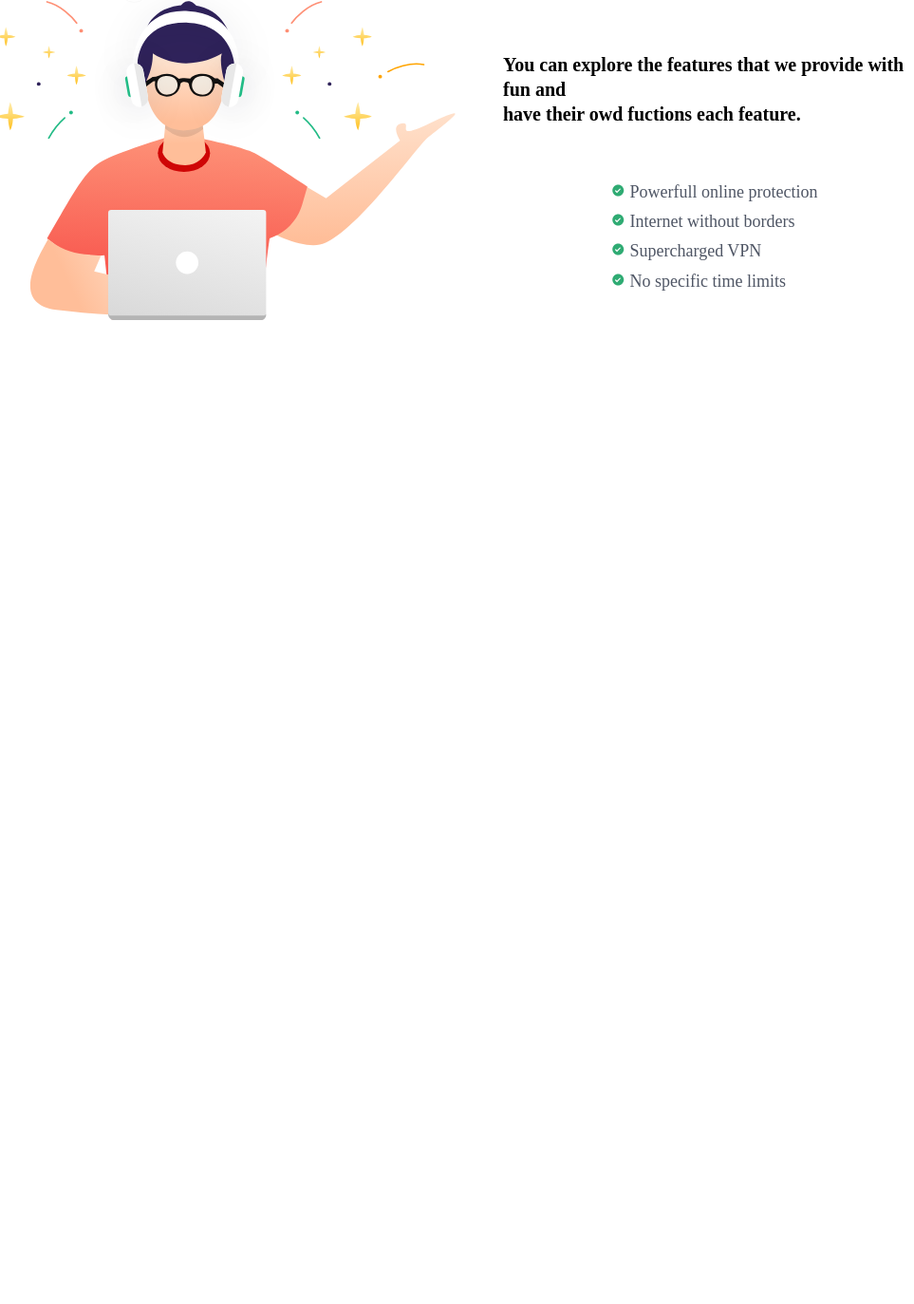
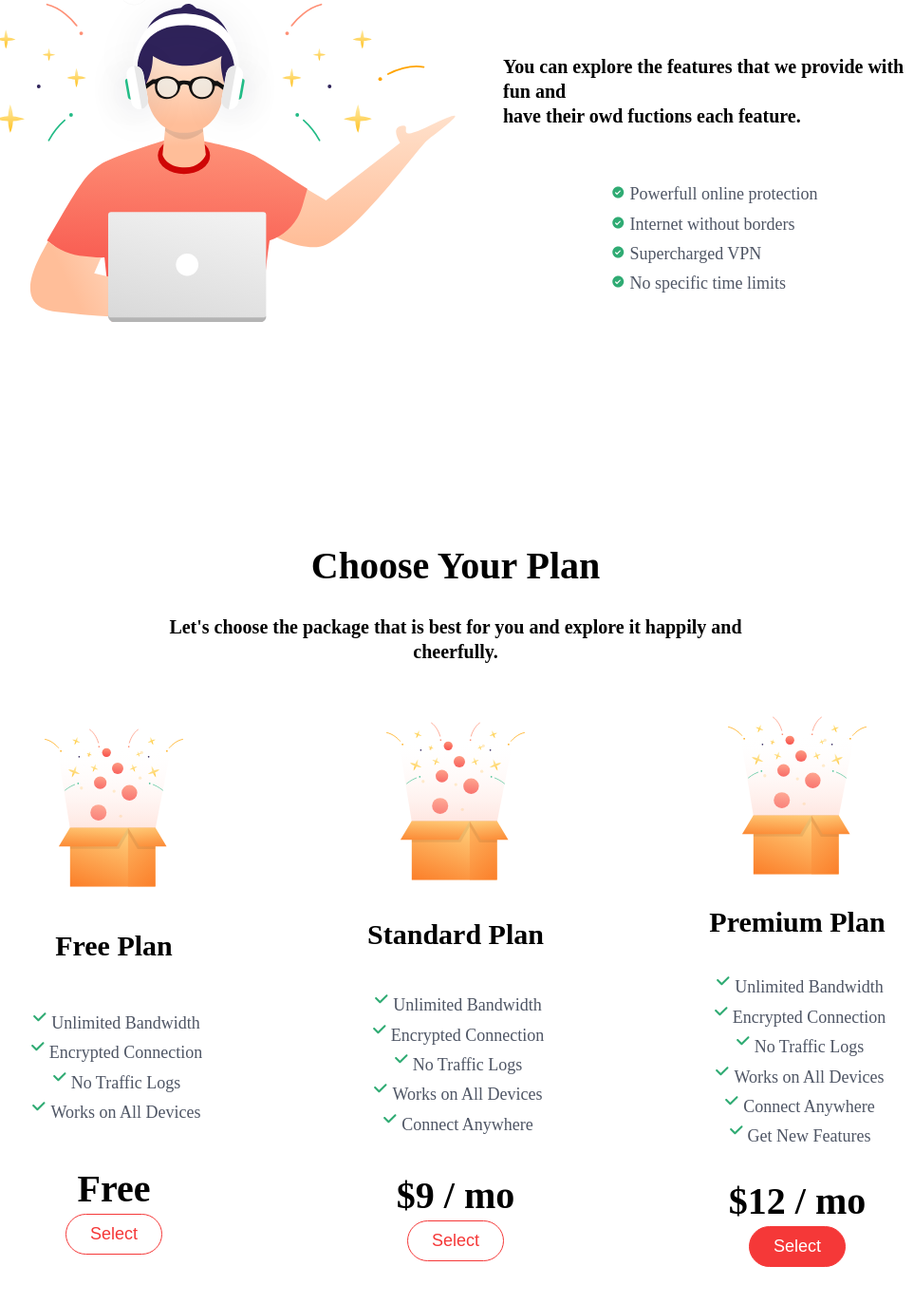
Before and after one commit to pmita/laslesVPN-webdesign-project, a plain HTML site: page index.html in a window 1280 px wide. Shown: the part 1299-2672 px from the top of the page at 95% size, without its empty margins (160-1123 px from the left). Before the commit the page ends 1816 px from the top, so only its background shows below. Drawn offline with Linux system fonts and the light colour scheme.

Commit message:
plans section added no media queries

```diff
--- a/index.html
+++ b/index.html
@@ -98,6 +98,68 @@
             </div>
         </section>
 
+        <section class="plans">
+            <h1>Choose Your Plan</h1>
+            <h4>Let's choose the package that is best for you and explore it happily and
+                <br />cheerfully.
+            </h4>
+            <div class="plans-content">
+                <div class="plan">
+                    <img
+                        src="icons/carton-box.svg"
+                        alt="decoration illustration of a cartoon box"
+                    />
+                    <h2>Free Plan</h2>
+                    <ul>
+                        <li><img src="./icons/checkbox-2.svg" alt="">Unlimited Bandwidth</li>
+                        <li><img src="./icons/checkbox-2.svg" alt="">Encrypted Connection</li>
+                        <li><img src="./icons/checkbox-2.svg" alt="">No Traffic Logs</li>
+                        <li><img src="./icons/checkbox-2.svg" alt="">Works on All Devices</li>
+                    </ul>
+                    <div class="plan-actions">
+                        <h1>Free</h1>
+                        <button class="secondary-button">Select</button>
+                    </div>
+                </div>
+                <div class="plan">
+                    <img
+                        src="icons/carton-box.svg"
+                        alt="decoration illustration of a cartoon box"
+                    />
+                    <h2>Standard Plan</h2>
+                    <ul>
+                        <li><img src="./icons/checkbox-2.svg" alt="">Unlimited Bandwidth</li>
+                        <li><img src="./icons/checkbox-2.svg" alt="">Encrypted Connection</li>
+                        <li><img src="./icons/checkbox-2.svg" alt="">No Traffic Logs</li>
+                        <li><img src="./icons/checkbox-2.svg" alt="">Works on All Devices</li>
+                        <li><img src="./icons/checkbox-2.svg" alt="">Connect Anywhere</li>
+                    </ul>
+                    <div class="plan-actions">
+                        <h1>$9 / mo</h1>
+                        <button class="secondary-button">Select</button>
+                    </div>
+                </div>
+                <div class="plan">
+                    <img
+                        src="icons/carton-box.svg"
+                        alt="decoration illustration of a cartoon box"
+                    />
+                    <h2>Premium Plan</h2>
+                    <ul>
+                        <li><img src="./icons/checkbox-2.svg" alt="">Unlimited Bandwidth</li>
+                        <li><img src="./icons/checkbox-2.svg" alt="">Encrypted Connection</li>
+                        <li><img src="./icons/checkbox-2.svg" alt="">No Traffic Logs</li>
+                        <li><img src="./icons/checkbox-2.svg" alt="">Works on All Devices</li>
+                        <li><img src="./icons/checkbox-2.svg" alt="">Connect Anywhere</li>
+                        <li><img src="./icons/checkbox-2.svg" alt="">Get New Features</li>
+                    </ul>
+                    <div class="plan-actions">
+                        <h1>$12 / mo</h1>
+                        <button class="secondary-button active">Select</button>
+                    </div>
+                </div>
+            </div>
+        </section>
 
     </main>
 </body>
--- a/styles/_global.scss
+++ b/styles/_global.scss
@@ -9,6 +9,22 @@
 html {
   font-size: 62.5%;
   line-height: 1.3;
+}
+
+h1{
+  font-size: $header1;
+}
+
+h2{
+  font-size: $header2;
+}
+
+h3{
+  font-size: $header3;
+}
+
+h4{
+  font-size: $header4;
 }
 
 p,
--- /dev/null
+++ b/styles/_plans.scss
@@ -0,0 +1,24 @@
+.plans{
+    width: 100%;
+    min-height: 100vh;
+    padding: 50px 100px;
+    text-align: center;
+    h4{
+        padding: 25px 0;
+    }
+}
+
+.plans-content{
+    @include flex(row, space-between, center);
+    flex-wrap: wrap;
+    .plan{
+        flex: 1 1 30rem;
+        height: 80vh;
+        @include flex(column, space-evenly, center);
+    }
+}
+
+.active{
+    background-color: $main-color;
+    color: white;
+}
--- a/styles/style.scss
+++ b/styles/style.scss
@@ -46,3 +46,4 @@ $text: 1.8rem;
 @import 'header';
 @import 'header-table';
 @import 'features';
+@import 'plans';
```
Also changed, not shown: icons/carton-box.svg (added), icons/checkbox-2.svg (added), styles/style.css, 1 other file.
